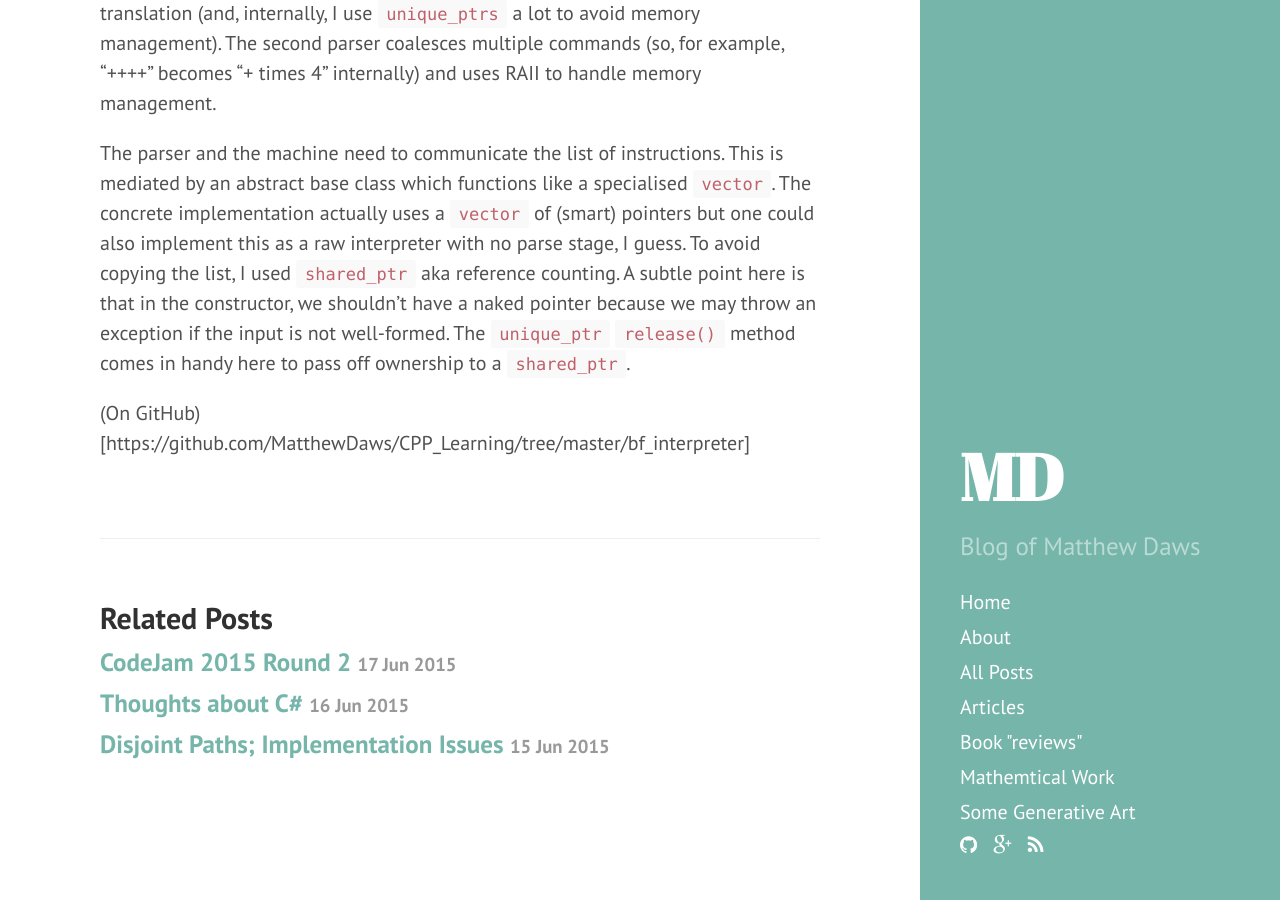
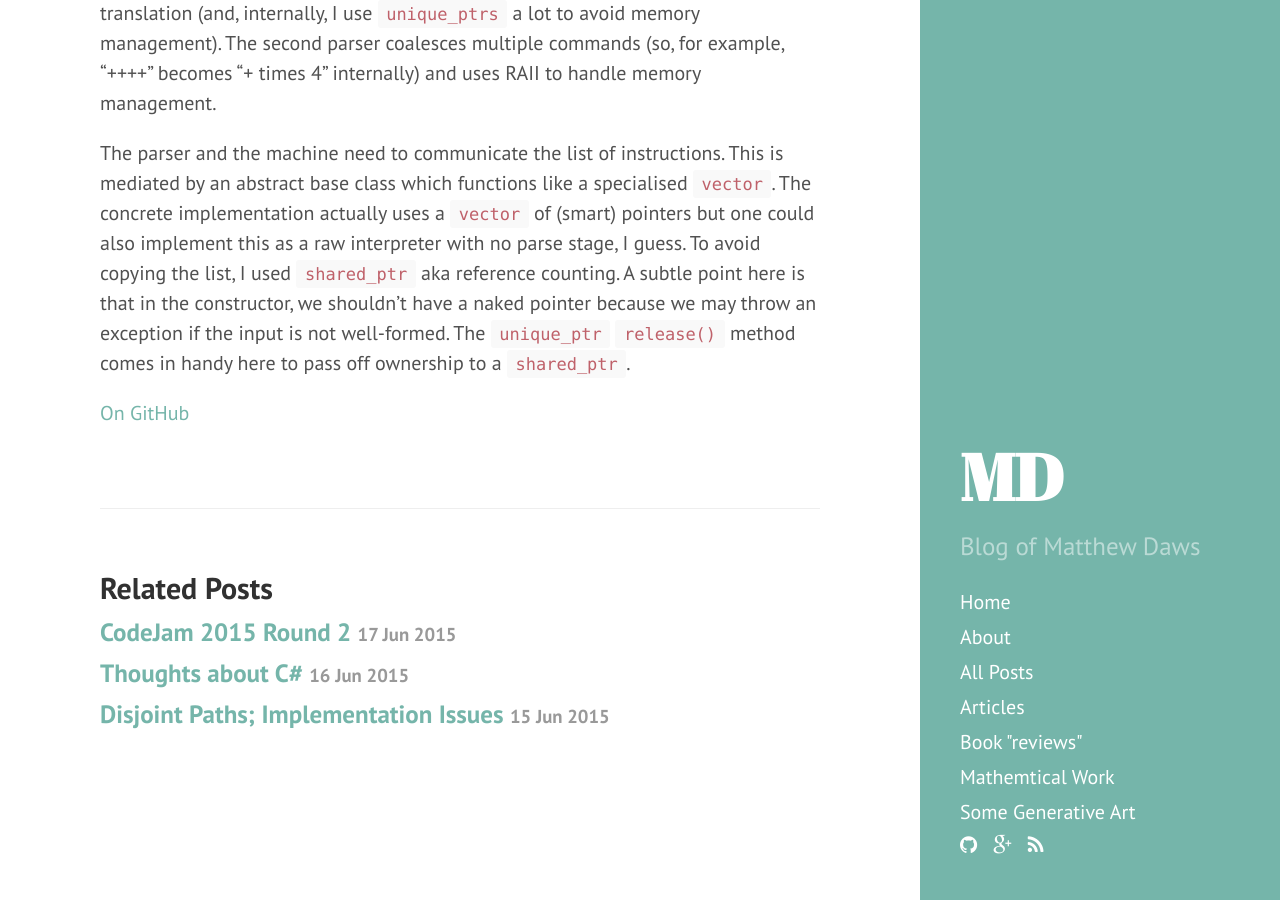
Before and after one commit to MatthewDaws/MatthewDaws.github.io, a Jekyll site: the page built from _posts/2015-06-23-BF.md, in a window 1280 px wide and 900 px high, scrolled down 902 px. Built offline with Jekyll 4.4.1, drawn with Linux system fonts in a browser that asks for light colours.

Commit message:
Markdown snarfu

```diff
--- a/_posts/2015-06-23-BF.md
+++ b/_posts/2015-06-23-BF.md
@@ -15,4 +15,4 @@ Currently I just have one concrete machine, which uses `vectors` to store input
 
 The parser and the machine need to communicate the list of instructions.  This is mediated by an abstract base class which functions like a specialised `vector`.  The concrete implementation actually uses a `vector` of (smart) pointers but one could also implement this as a raw interpreter with no parse stage, I guess.  To avoid copying the list, I used `shared_ptr` aka reference counting.  A subtle point here is that in the constructor, we shouldn't have a naked pointer because we may throw an exception if the input is not well-formed.  The `unique_ptr` `release()` method comes in handy here to pass off ownership to a `shared_ptr`.
 
-(On GitHub)[https://github.com/MatthewDaws/CPP_Learning/tree/master/bf_interpreter]
+[On GitHub](https://github.com/MatthewDaws/CPP_Learning/tree/master/bf_interpreter)
```
